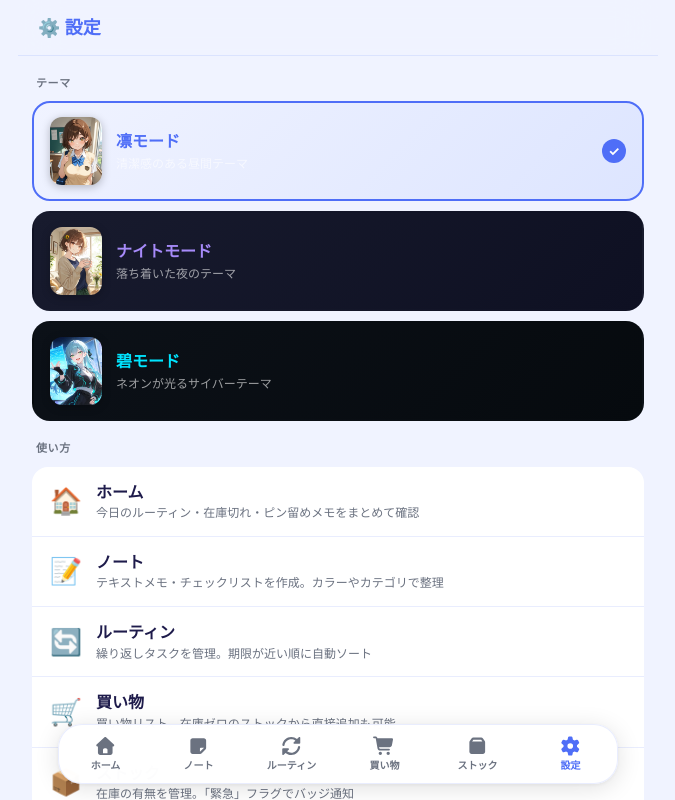
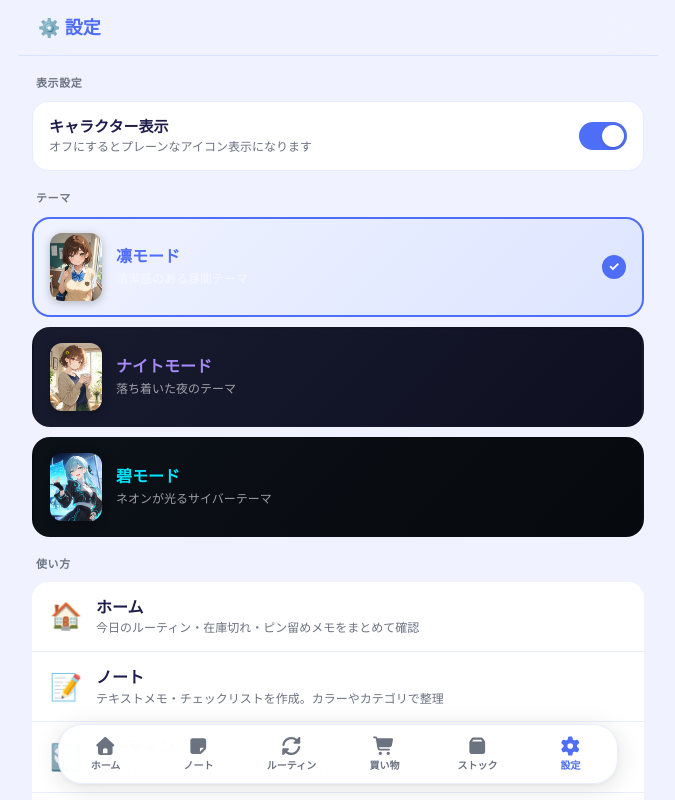
Before and after one commit to resithq26-oss/rin, a Next.js app: page /settings in a window 1280 px wide. Shown: the whole page, without its empty margins (302-977 px from the left). Built offline with nearby package versions, Linux system fonts and the light colour scheme; no server answers; the database is empty.

Commit message:
feat: character display toggle (plain mode for public use)

```diff
--- a/src/app/globals.css
+++ b/src/app/globals.css
@@ -755,6 +755,17 @@ html[data-theme="night"] .stock-out { background: #7f1d1d; color: #fca5a5; }
   transform: translateY(0);
 }
 
+/* ===== COMPANION PLAIN ICON ===== */
+.companion-icon-plain {
+  width: 44px; height: 44px;
+  background: var(--color-surface);
+  border: 1px solid var(--color-border);
+  border-radius: 14px;
+  display: flex; align-items: center; justify-content: center;
+  font-size: 22px; flex-shrink: 0;
+  box-shadow: 0 1px 4px rgba(0,0,0,.08);
+}
+
 /* ===== THEME TOGGLE ===== */
 .theme-toggle-btn {
   background: color-mix(in srgb, var(--color-primary) 12%, var(--color-surface));
@@ -872,6 +883,12 @@ html[data-theme="night"] .stock-out { background: #7f1d1d; color: #fca5a5; }
 .theme-card-info { flex: 1; }
 .theme-card-name { font-size: 16px; font-weight: 700; margin-bottom: 3px; }
 .theme-card-sub  { font-size: 12px; color: rgba(255,255,255,.6); }
+.theme-card-swatch {
+  width: 52px; height: 52px;
+  border-radius: 16px;
+  flex-shrink: 0;
+  box-shadow: 0 2px 8px rgba(0,0,0,.3);
+}
 .theme-card-check {
   width: 24px; height: 24px; border-radius: 50%;
   display: flex; align-items: center; justify-content: center;
--- a/src/app/layout.tsx
+++ b/src/app/layout.tsx
@@ -24,7 +24,7 @@ export default function RootLayout({ children }: { children: React.ReactNode })
     <html lang="ja" style={{ height: '100%' }}>
       <head>
         {/* テーマフラッシュ防止 */}
-        <script dangerouslySetInnerHTML={{ __html: `try{var t=localStorage.getItem('rin-theme');if(t)document.documentElement.setAttribute('data-theme',t);}catch(e){}` }} />
+        <script dangerouslySetInnerHTML={{ __html: `try{var t=localStorage.getItem('rin-theme');if(t)document.documentElement.setAttribute('data-theme',t);var c=localStorage.getItem('rin-char');if(c)document.documentElement.setAttribute('data-char',c);}catch(e){}` }} />
       </head>
       <body style={{ height: '100%', margin: 0 }}>{children}</body>
     </html>
--- a/src/app/settings/page.tsx
+++ b/src/app/settings/page.tsx
@@ -2,6 +2,7 @@
 
 import AppShell from '@/components/layout/AppShell'
 import { useTheme } from '@/hooks/useTheme'
+import { useCharacter } from '@/hooks/useCharacter'
 import type { Theme } from '@/hooks/useTheme'
 
 const THEMES: { id: Theme; label: string; sub: string; avatar: string; bg: string; accent: string }[] = [
@@ -41,9 +42,24 @@ const GUIDE = [
 
 export default function SettingsPage() {
   const { theme, setTheme } = useTheme()
+  const { charVisible, setCharVisible } = useCharacter()
 
   return (
     <AppShell title="⚙️ 設定">
+      {/* キャラクター表示 */}
+      <div className="settings-section">
+        <div className="settings-label">表示設定</div>
+        <div className="settings-info-card">
+          <div className="settings-info-row" style={{ cursor: 'pointer' }} onClick={() => setCharVisible(!charVisible)}>
+            <div>
+              <div style={{ fontWeight: 600 }}>キャラクター表示</div>
+              <div style={{ fontSize: 12, color: 'var(--color-sub)', marginTop: 2 }}>オフにするとプレーンなアイコン表示になります</div>
+            </div>
+            <span className={`toggle ${charVisible ? 'on' : ''}`} />
+          </div>
+        </div>
+      </div>
+
       {/* テーマ選択 */}
       <div className="settings-section">
         <div className="settings-label">テーマ</div>
@@ -55,7 +71,10 @@ export default function SettingsPage() {
               style={{ background: t.bg, '--accent': t.accent } as React.CSSProperties}
               onClick={() => setTheme(t.id)}
             >
-              <img src={t.avatar} alt={t.label} className="theme-card-avatar" />
+              {charVisible
+                ? <img src={t.avatar} alt={t.label} className="theme-card-avatar" />
+                : <div className="theme-card-swatch" style={{ background: t.accent }} />
+              }
               <div className="theme-card-info">
                 <div className="theme-card-name" style={{ color: t.accent }}>{t.label}</div>
                 <div className="theme-card-sub">{t.sub}</div>
--- a/src/components/ui/CompanionBubble.tsx
+++ b/src/components/ui/CompanionBubble.tsx
@@ -6,19 +6,24 @@ interface CompanionBubbleProps {
   message: string
 }
 
+const THEME_ICON: Record<string, string> = { rin: '🌸', night: '🌙', aoi: '⚡' }
+
 export function CompanionBubble({ message }: CompanionBubbleProps) {
-  const [visible,   setVisible]   = useState(false)
-  const [displayed, setDisplayed] = useState(message)
-  const [theme,     setTheme]     = useState<'rin' | 'night' | 'aoi'>('rin')
+  const [visible,     setVisible]     = useState(false)
+  const [displayed,   setDisplayed]   = useState(message)
+  const [theme,       setTheme]       = useState<'rin' | 'night' | 'aoi'>('rin')
+  const [charVisible, setCharVisible] = useState(true)
 
   useEffect(() => {
     const update = () => {
       const t = document.documentElement.getAttribute('data-theme') || 'rin'
+      const c = document.documentElement.getAttribute('data-char') !== 'false'
       setTheme(t as 'rin' | 'night' | 'aoi')
+      setCharVisible(c)
     }
     update()
     const obs = new MutationObserver(update)
-    obs.observe(document.documentElement, { attributes: true, attributeFilter: ['data-theme'] })
+    obs.observe(document.documentElement, { attributes: true, attributeFilter: ['data-theme', 'data-char'] })
     return () => obs.disconnect()
   }, [])
 
@@ -30,11 +35,15 @@ export function CompanionBubble({ message }: CompanionBubbleProps) {
 
   return (
     <div className="companion-wrap">
-      <img
-        src={theme === 'night' ? '/rin/night.png' : theme === 'aoi' ? '/rin/aoi.png' : '/rin/day.png'}
-        alt="Rin"
-        className="companion-avatar"
-      />
+      {charVisible ? (
+        <img
+          src={theme === 'night' ? '/rin/night.png' : theme === 'aoi' ? '/rin/aoi.png' : '/rin/day.png'}
+          alt="companion"
+          className="companion-avatar"
+        />
+      ) : (
+        <div className="companion-icon-plain">{THEME_ICON[theme]}</div>
+      )}
       <div className={`companion-bubble ${visible ? 'visible' : ''}`}>
         {displayed}
       </div>
--- /dev/null
+++ b/src/hooks/useCharacter.ts
@@ -0,0 +1,21 @@
+'use client'
+import { useState, useEffect } from 'react'
+
+export function useCharacter() {
+  const [charVisible, setCharVisibleState] = useState(true)
+
+  useEffect(() => {
+    const saved = localStorage.getItem('rin-char')
+    const visible = saved === null ? true : saved === 'true'
+    setCharVisibleState(visible)
+    document.documentElement.setAttribute('data-char', String(visible))
+  }, [])
+
+  function setCharVisible(v: boolean) {
+    document.documentElement.setAttribute('data-char', String(v))
+    localStorage.setItem('rin-char', String(v))
+    setCharVisibleState(v)
+  }
+
+  return { charVisible, setCharVisible }
+}
```
